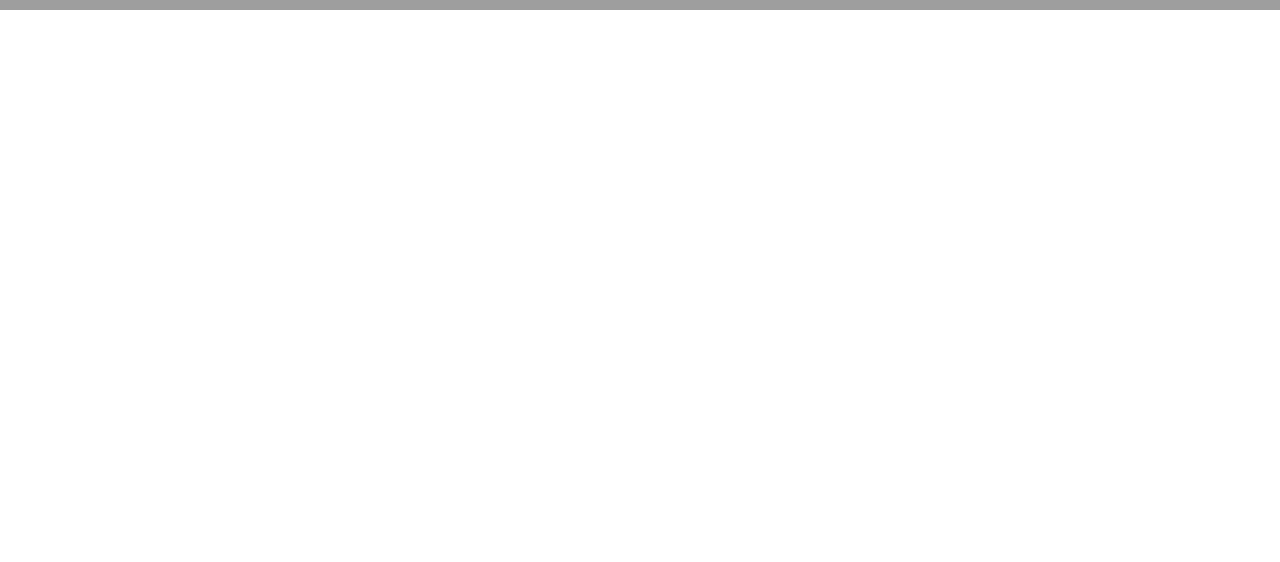
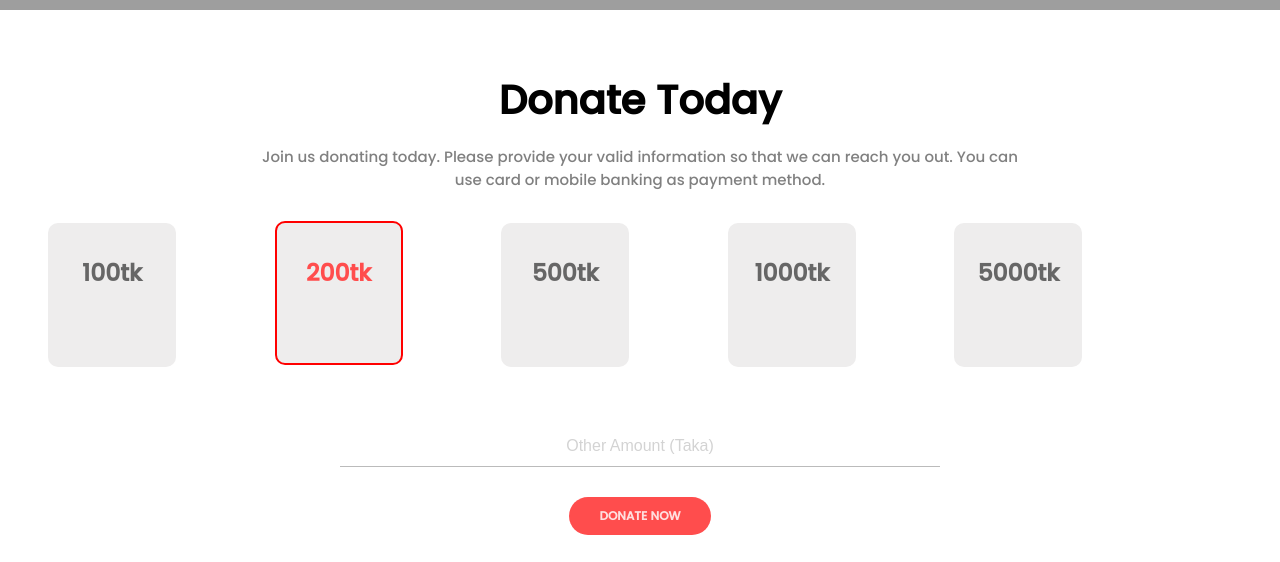
Before and after one commit to SARKER-S-H/donate-today, a plain HTML site: page index.html in a window 1280 px wide. Shown: the part 790-1352 px from the top of the page. Before the commit the page ends 800 px from the top, so only its background shows below. Drawn offline with Linux system fonts and the light colour scheme; grey boxes are pictures that could not be loaded.

Commit message:
second banner

```diff
--- a/index.html
+++ b/index.html
@@ -14,15 +14,44 @@
 
 <body>
     <section id="hero">
-        <div class="hero container">
+        <div class="container">
             <div>
                 <h1>Let's Help Those Who Are</h1>
                 <h1>More In Need</h1>
                 <p>Millions of people are dying in Syria not because of the on going war, but because of hunger, lack of
                     proper health equipments and education. We are collecting donation to make their life a bit easier.
                 </p>
-                <a href="" type="button" class="cta">DONATE NOW</a>
+                <a href="" type="button" class="button">DONATE NOW</a>
             </div>
+        </div>
+    </section>
+    <section class="second">
+        <div>
+            <h2>Donate Today</h2>
+            <p id="donate-today">Join us donating today. Please provide your valid information so that we can reach you
+                out. You can use
+                card or mobile banking as payment method.</p>
+        </div>
+        <div>
+            <div class="takar-box">
+                <h3>100tk</h3>
+            </div>
+            <div class="takar-box" id="special">
+                <h3>200tk</h3>
+            </div>
+            <div class="takar-box">
+                <h3>500tk</h3>
+            </div>
+            <div class="takar-box">
+                <h3>1000tk</h3>
+            </div>
+            <div class="takar-box">
+                <h3>5000tk</h3>
+            </div>
+        </div>
+        <div class="container-two">
+            <input type="text" placeholder="Other Amount (Taka)">
+            <a href="" type="button" class="button">DONATE NOW</a>
         </div>
     </section>
 </body>
--- a/style.css
+++ b/style.css
@@ -29,14 +29,15 @@ html {
     padding-bottom: 2%;
 }
 
-.cta {
+.button {
     text-decoration: none;
-    background-color: rgba(255, 255, 255, 0.822);
+    background-color: rgb(255, 77, 77);
     padding: 10px 30px;
-    color: rgba(0, 0, 0, 0.661);
+    color: rgba(255, 255, 255, 0.822);
     border-radius: 25px;
     font-weight: 1000;
-    font-size: 10px;
+    font-size: 12px;
+    margin-bottom: 30px;
 }
 
 #hero {
@@ -46,3 +47,70 @@ html {
     position: relative;
     text-align: center;
 }
+
+h2 {
+    font-size: 400%;
+    text-align: center;
+}
+
+#donate-today {
+    font-size: 150%;
+    padding-top: 15px;
+    padding-left: 250px;
+    padding-right: 250px;
+    padding-bottom: 15px;
+    text-align: center;
+    color: grey;
+}
+
+.second {
+    padding-top: 60px;
+}
+
+.takar-box {
+    margin-top: 15px;
+    margin-left: 48px;
+    margin-right: 48px;
+    margin-bottom: 30px;
+    background-color: rgb(238, 237, 237);
+    display: inline-block;
+    min-height: 18vh;
+    width: 10%;
+    border-radius: 10px;
+    padding-top: 32px;
+    text-align: center;
+    font-size: 20px;
+    font-weight: bolder;
+    color: rgb(102, 102, 102);
+}
+
+#special {
+    border: 2px solid red;
+    color: rgb(255, 77, 77);
+}
+
+input {
+    margin-top: 30px;
+    margin-bottom: 30px;
+    border-top: none;
+    border-left: none;
+    border-right: none;
+    border-bottom: 1px solid rgb(187, 187, 187);
+    width: 600px;
+    height: 40px;
+}
+
+::placeholder {
+    text-align: center;
+    color: lightgray;
+    font-size: medium;
+}
+
+.container-two {
+    min-height: 20vh;
+    width: 100%;
+    display: flex;
+    align-items: center;
+    justify-content: space-around;
+    flex-direction: column;
+}
```
